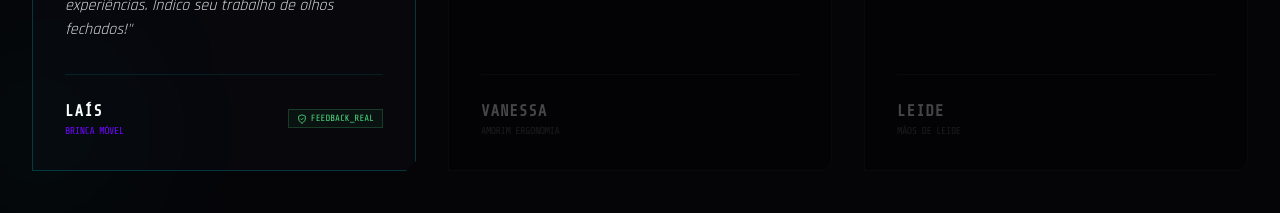
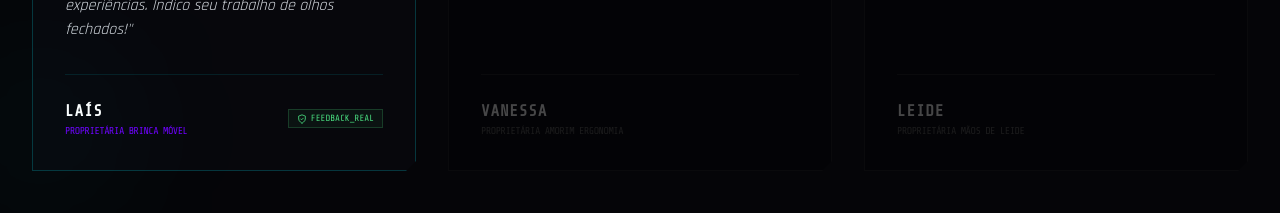
Before and after one commit to mateusgorin/Gorinsolucoes, a React (Vite) app: page / in a window 1280 px wide. Shown: the part 6020-6233 px from the top of the page. Built offline with nearby package versions, Linux system fonts and the light colour scheme.

Commit message:
feat: Improve testimonial project names
Refine the "project" field in testimonials to be more descriptive and align with the role. For "Brinca Móvel", it now correctly reflects "Proprietária Brinca Móvel".

```diff
--- a/components/Testimonials.tsx
+++ b/components/Testimonials.tsx
@@ -15,20 +15,20 @@ const testimonials: Testimonial[] = [
   {
     name: "LAÍS",
     role: "Proprietária",
-    project: "Brinca Móvel",
+    project: "Proprietária Brinca Móvel",
     content: "Mateus Gorin, preciso deixar registrado o quanto fiquei impressionada com o seu trabalho. O site da BrincaMóvel ficou simplesmente incrível, extremamente profissional, completo, cheio de detalhes e com uma estética impecável. Cada funcionalidade foi pensada com muito cuidado, desde os efeitos visuais até a experiência de quem navega pelo site. Dá pra sentir o nível de excelência em cada parte.\n\nAlém do resultado final, quero destacar o seu atendimento: você foi muito atencioso do início ao fim, sempre aberto a ouvir, perguntar, ajustar e melhorar. Trouxe ideias, sugestões estratégicas e sempre buscou entregar o melhor. É raro encontrar um profissional tão comprometido. Você não cria sites, você constrói experiências. Indico seu trabalho de olhos fechados!"
   },
   {
     name: "VANESSA",
     role: "Proprietária",
-    project: "Amorim Ergonomia",
+    project: "Proprietária Amorim Ergonomia",
     content: "RELATO_EM_BREVE...",
     isLocked: true
   },
   {
     name: "LEIDE",
     role: "Proprietária",
-    project: "Mãos de Leide",
+    project: "Proprietária Mãos de Leide",
     content: "RELATO_EM_BREVE...",
     isLocked: true
   }
```
